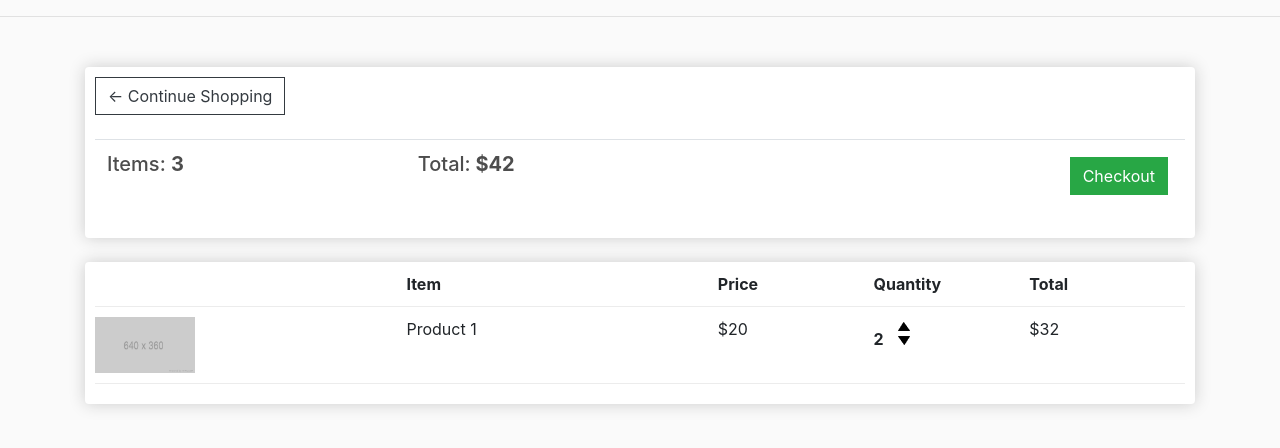
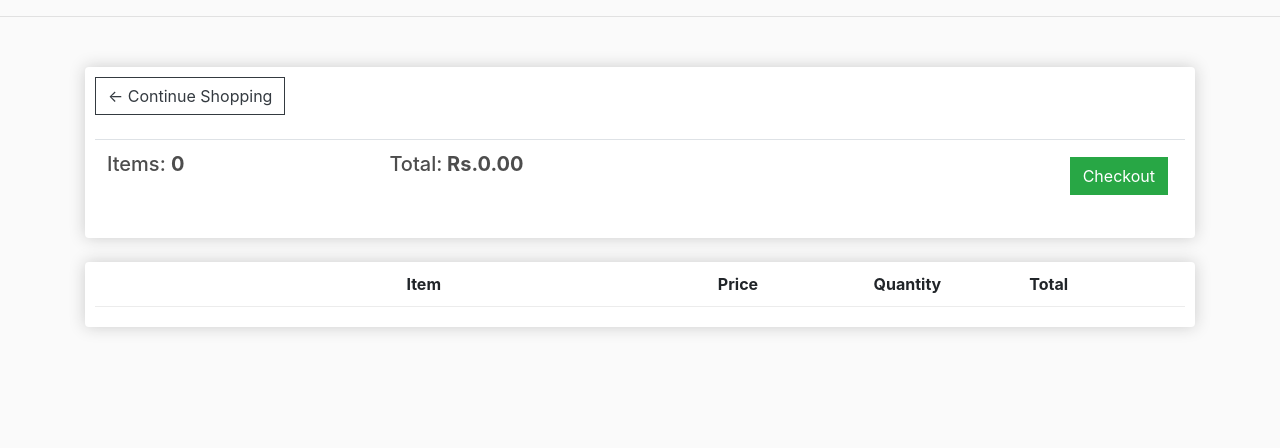
Before and after one commit to Intortion/IEEE-Backend-T-2, a Django app: page /cart/ in a window 1280 px wide. Shown: the part 57-505 px from the top of the page. Run offline with Django 4.2, Linux system fonts and the light colour scheme; lists and menus that the app fills with data are empty; some libraries are stand-ins or nearby versions.

Commit message:
Cart and checkout
product quantity and price now gets updated on cart and checkout page

```diff
--- a/django_project/customer/templates/customer/cart.html
+++ b/django_project/customer/templates/customer/cart.html
@@ -9,8 +9,8 @@
                <br>
                <table class="table">
                     <tr>
-                         <th><h5>Items: <strong>3</strong></h5></th>
-                         <th><h5>Total:<strong> $42</strong></h5></th>
+                         <th><h5>Items: <strong>{{order.get_cart_items}}</strong></h5></th>
+                         <th><h5>Total:<strong> Rs.{{order.get_cart_total|floatformat:2}}</strong></h5></th>
                          <th>
                               <a  style="float:right; margin:5px;" class="btn btn-success" href="{% url 'customer-checkout' %}">Checkout</a>
                          </th>
@@ -28,19 +28,22 @@
                     <div style="flex:1"><strong>Total</strong></div>
                </div>
 
+               {% for item in items %}
                <div class="cart-row">
-                    <div style="flex:2"><img class="row-image" src="{% static 'images/placeholder.png' %}"></div>
-                    <div style="flex:2"><p>Product 1</p></div>
-                    <div style="flex:1"><p>$20</p></div>
+                    <div style="flex:2"><img class="row-image" src="{{item.product.imageURL}}"></div>
+                    <div style="flex:2"><p>{{item.product.name}}</p></div>
+                    <div style="flex:1"><p>Rs.{{item.product.price|floatformat:2}}</p></div>
                     <div style="flex:1">
-                         <p class="quantity">2</p>
+                         <p class="quantity">{{item.quantity}}</p>
                          <div class="quantity">
                               <img class="chg-quantity" src="{% static  'images/arrow-up.png' %}">
 
                               <img class="chg-quantity" src="{% static  'images/arrow-down.png' %}">
                          </div>
                     </div>
-               <div style="flex:1"><p>$32</p></div>
+                    <div style="flex:1"><p>Rs.{{item.get_total}}</p></div>
+               </div>
+               {% endfor %}
           </div>
 	</div>
 </div>
--- a/django_project/customer/views.py
+++ b/django_project/customer/views.py
@@ -7,9 +7,29 @@ def store(request):
     return render(request, 'customer/store.html', context)
 
 def cart(request):
-    context={}
+
+    if request.user.is_authenticated:
+        customer = request.user.customer
+        order, created = Order.objects.get_or_create(customer=customer, complete=False)
+        items = order.orderitem_set.all()
+
+    else:
+        items = []
+        order = {'get_cart_total':0,'get_cart_items':0}
+
+    context={'items':items, 'order':order}
     return render(request, 'customer/cart.html', context)
 
 def checkout(request):
-    context={}
+
+    if request.user.is_authenticated:
+        customer = request.user.customer
+        order, created = Order.objects.get_or_create(customer=customer, complete=False)
+        items = order.orderitem_set.all()
+
+    else:
+        items = []
+        order = {'get_cart_total':0,'get_cart_items':0}
+
+    context={'items':items, 'order':order}
     return render(request, 'customer/checkout.html', context)
```
Also changed, not shown: django_project/customer/models.py (+21 -1 lines), django_project/customer/templates/customer/checkout.html (+9 -6 lines), django_project/customer/migrations/0004_remove_orderitem_customer_orderitem_product.py (added), django_project/db.sqlite3.
